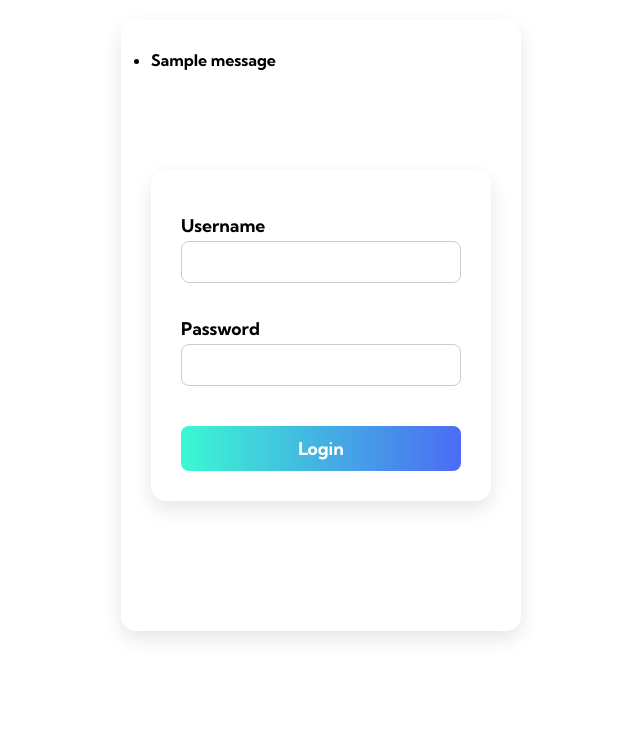
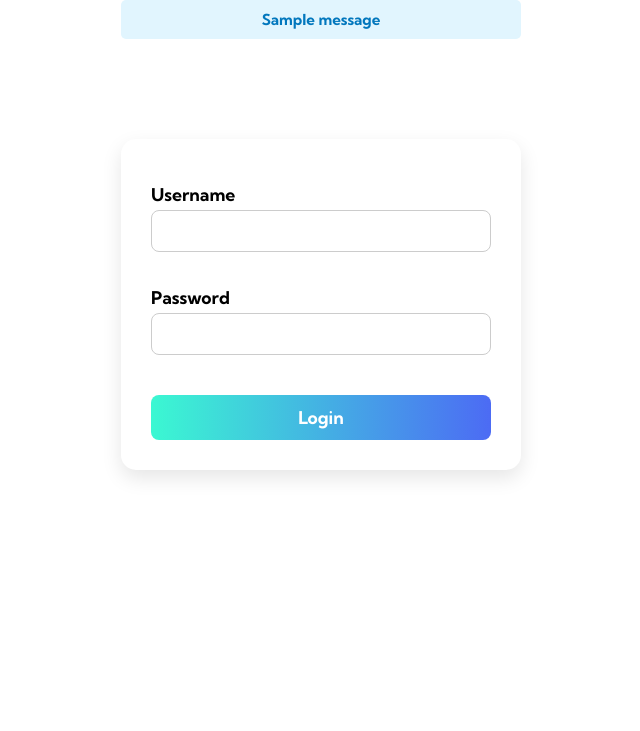
Before and after one commit to mLucas55/SoMi, a Flask app: page /login in a window 1280 px wide. Shown: the part 80-811 px from the top of the page, without its empty margins (319-959 px from the left). After the commit the page ends 558 px from the top, so only its background shows below. Run offline with Flask 3, Linux system fonts and the light colour scheme; tables that the repository leaves empty hold one stand-in row (values such as "Sample post"); one stand-in notice (Sample message) is shown.

Commit message:
Attempted fix to display flash message in screen. Changed login.css and login.html

```diff
--- a/static/login.css
+++ b/static/login.css
@@ -45,7 +45,7 @@
 
 /* Flash Message Styling */
 .flash-messages {
-	margin: 20px auto;
+	margin: 80px auto 20px auto;
 	max-width: 400px;
 	list-style: none;
 	padding: 0;
--- a/templates/login.html
+++ b/templates/login.html
@@ -43,17 +43,16 @@
             </ul>
 		</div>
 	</nav>
-	<div class="login-container">
 	{% with messages = get_flashed_messages() %}
 		{% if messages %}
-				<ul>
+			<ul class="flash-messages">
 				{% for message in messages %}
-						<li class=alert alert-info>{{ message }}</li>
+					<li class="alert">{{ message }}</li>
 				{% endfor %}
 			</ul>
 		{% endif %}
 	{% endwith %}
-	<div>
+
 
 
 	<div class="login-container">
```
Lines whose indentation alone changed are shown as unchanged.
